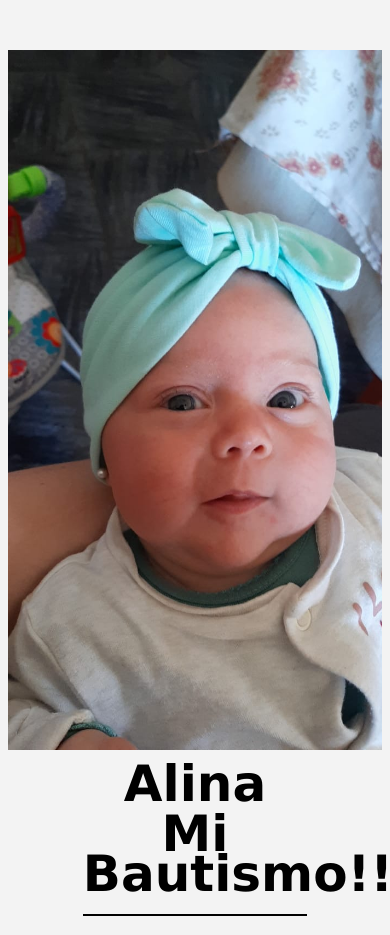
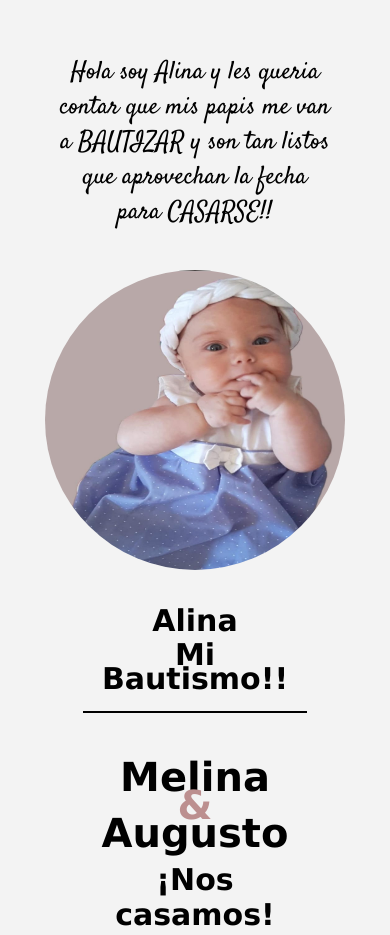
Before and after one commit to Augusto1290/BautiCasamiento, a plain HTML site: page index.html in a window 390 px wide. Shown: the top 935 px of the page. Drawn offline with Linux system fonts and the light colour scheme.

Commit message:
Actualizar

```diff
--- a/index.html
+++ b/index.html
@@ -3,10 +3,10 @@
 <head>
     <meta charset="UTF-8">
     <meta name="viewport" content="width=device-width, initial-scale=1.0">
-    <link rel="icon" >
+    <link rel="icon" href="assets/corazones.png" >
     <link rel="stylesheet" href="style.css">
     <link rel="preconnect" href="https://fonts.gstatic.com" crossorigin>
-    <link href="https://fonts.googleapis.com/css2?family=Amatic+SC:wght@700&display=swap" rel="stylesheet">
+    <link href="https://fonts.googleapis.com/css2?family=Amatic+SC:wght@700&family=Satisfy&display=swap" rel="stylesheet">
 
 
     <title>BautiCasamiento</title>
@@ -14,8 +14,8 @@
 <body>
     <div class="contenedor">
         <div class="carrousel">
-            <img class="portada" alt="icono" src="assets/Alina3.jpeg">
-        <!--   <p class="carrousel-parrafo">Hola soy Alina y les queria contar que mis papis me van a BAUTIZAR y son tan listos que aprovechan la fecha para CASARSE!!</p>-->
+           <p class="carrousel-parrafo">Hola soy Alina y les queria contar que mis papis me van a BAUTIZAR y son tan listos que aprovechan la fecha para CASARSE!!</p>
+           <img class="img_portada" alt="icono" src="assets/Alina6.jpeg">
         </div>
         <div class="info">
             <div class="titulos">
@@ -65,9 +65,12 @@
 
         <div class="carousel">
             <div class="carousel-content">
-                <img src="assets/Alina.jpeg" alt="Imagen 1">
-                <img src="assets/alina2.jpeg" alt="Imagen 2">
-                <img src="assets/Alina3.jpeg" alt="Imagen 3">
+                <img src="assets/alina4.jpeg" alt="Imagen 1">
+                <img src="assets/alina5.jpeg" alt="Imagen 2">
+                <img src="assets/AlinaYaugusto.jpeg" alt="Imagen 3">
+                <img src="assets/alinaYmeli.jpeg" alt="Imagen 4">
+                <img src="assets/alina3.jpeg" alt="Imagen 5">
+                <img src="assets/alina2.jpeg" alt="Imagen 6">
             </div>
         </div>
     </div>
--- a/style.css
+++ b/style.css
@@ -4,6 +4,8 @@ body{
     padding: 0px 0px 0px 0px;
    background-color:   #F3F3F3  ;
 }
+
+
 .contenedor{
    margin-left: 20%;
    margin-right: 20%;
@@ -12,40 +14,30 @@ body{
 
 }
 
-.portada{
-    width: 100%;
-    height: 700px;
-    object-fit: cover;
-}
+
 .carrousel  {
-
-    margin: auto;
-    text-align: center;
-    margin-bottom: 10px;
-   /* position: relative;*/
-  /* display: grid;
-   grid-template-columns: 2fr 1fr;*/
+text-align: center;
+margin-bottom: 100px;
+margin: auto;
+padding: 5px 5px 5px 5px;
 
 }
 
-/*.carrousel-parrafo{
-    /*position: absolute; /* Permite superponer el texto sobre la imagen
-    /*top: 90.5%; /* Alinea el texto en la mitad superior del contenedor
-  /*  left: 50%;  /*Alinea el texto en el centro horizontal del contenedor
-   /* transform: translate(-50%, -50%); /* Centra verticalmente y horizontalmente
-    background: rgba(0, 0, 0, 0.7); /* Fondo semitransparente para mejorar la legibilidad
-    color:rgb(248, 252, 13); /* Color del texto
- /* Espacio interno del contenedor de texto
-    font-family:'Amatic SC', sans-serif;
-    font-size: 35px;
-    background-color: rgba(0, 183, 255, 0.856);
-    /*border-radius: 40px;
-    text-align: center;
-    margin: 0;
-    padding-top: 90%;
-
-}*/
-
+.carrousel-parrafo{
+    width: 75%;
+    margin: 10px 10px 10px 10px;
+    font-family: 'Satisfy', cursive;
+    font-size: 25px;
+    display: inline-block;
+    margin: auto;
+}
+.img_portada{
+    border-radius: 50%;
+    width: 300px;
+    height: 300px;
+    margin-bottom: 30px;
+    margin-top: 40px;
+}
 .info{
     display: flex;
     margin-top: 20px;
@@ -384,23 +376,7 @@ text-align: center;
 .direccion_item{
     font-size: 16px;
 }
-.carrousel-parrafo{
-    /*position: absolute; /* Permite superponer el texto sobre la imagen */
-    /*top: 90.5%; /* Alinea el texto en la mitad superior del contenedor */
-  /*  left: 50%;  /*Alinea el texto en el centro horizontal del contenedor */
-   /* transform: translate(-50%, -50%); /* Centra verticalmente y horizontalmente */
-    background: rgba(0, 0, 0, 0.7); /* Fondo semitransparente para mejorar la legibilidad */
-    color:rgb(248, 252, 13); /* Color del texto */
- /* Espacio interno del contenedor de texto */
-    font-family:'Amatic SC', sans-serif;
-    font-size: 35px;
-    background-color: rgba(0, 183, 255, 0.856);
-    /*border-radius: 40px;*/
-    text-align: center;
-    margin: 0;
-    padding-top: 90%;
 
-}
 .play{
      width: 25%;
      height: 25%;
@@ -432,4 +408,19 @@ text-align: center;
         font-style:italic;
     }
 
+
 }
+@media only screen and (max-width: 400px) {
+
+    .titulos-text {
+        font-size: 30px;
+        margin-bottom: 10px;
+      }
+
+      .casados,
+      .y {
+        font-size: 40px;
+        line-height: 0.7;
+      }
+
+}
```
Also changed, not shown: assets/AlinaYaugusto.jpeg (renamed from assets/Alina.jpeg), assets/alina6.jpeg (added), assets/corazones.png (added).
